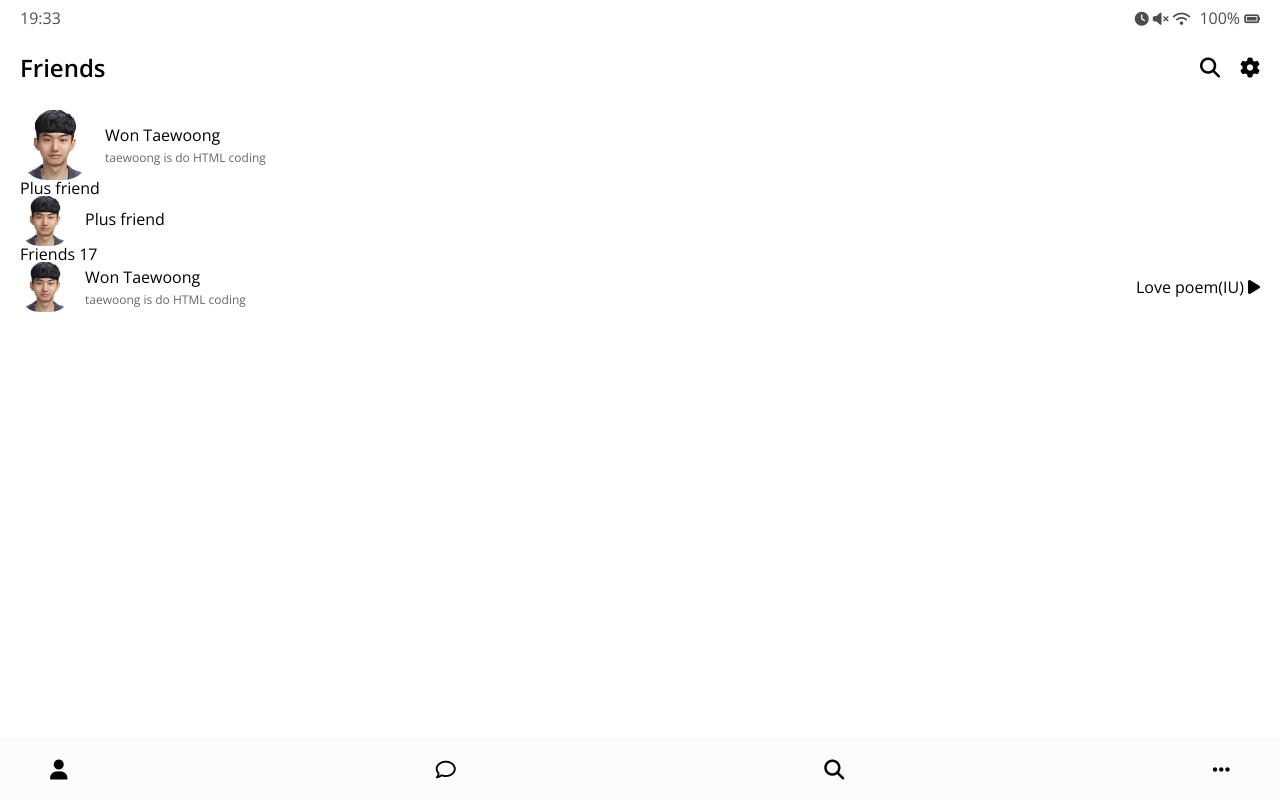
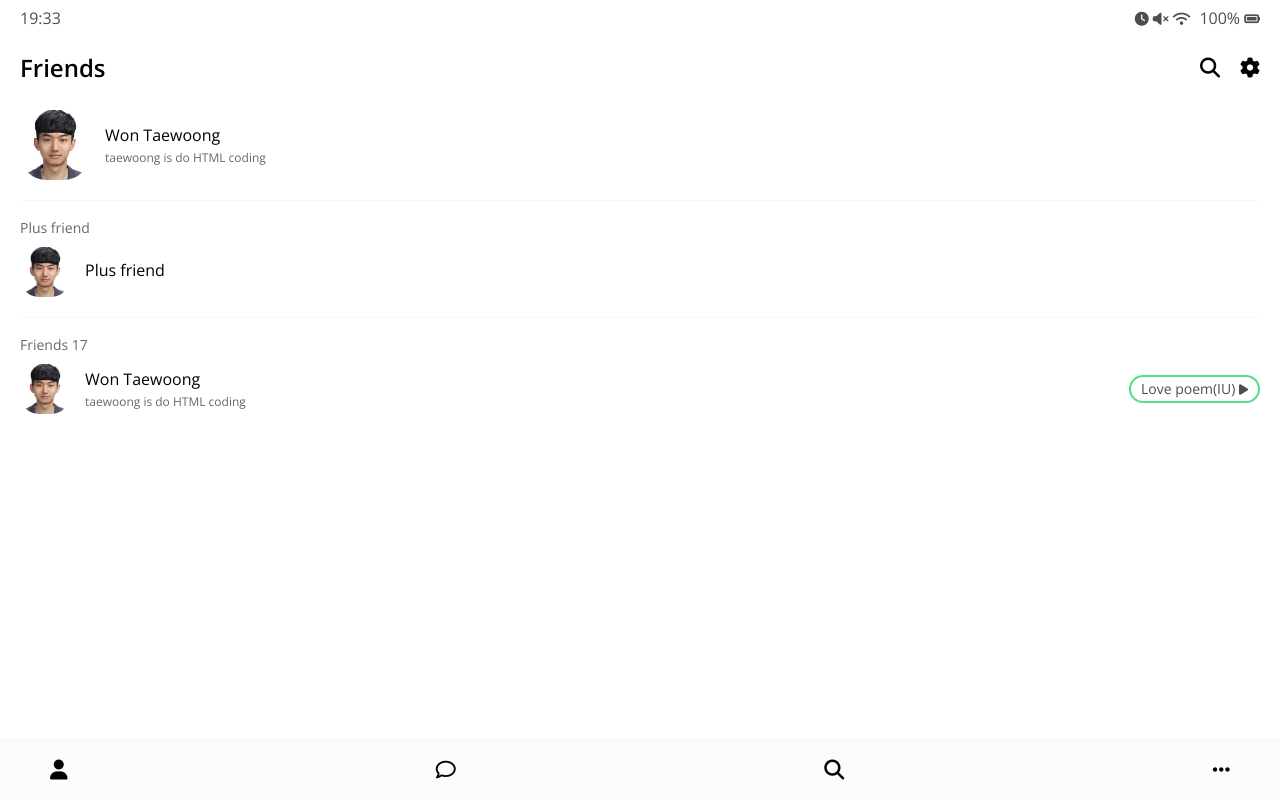
Before and after one commit to TeoWon/kakao-clone-v2, a plain HTML site: page friends.html in a window 1280 px wide. Drawn offline with nearby package versions, Linux system fonts and the light colour scheme.

Commit message:
Friends Screen

```diff
--- a/css/friend.css
+++ b/css/friend.css
@@ -24,6 +24,7 @@
 }
 .friend__content .friend__name {
   display: block;
+  /* font-weight: 600; */
   margin-bottom: 5px;
 }
 .friend__content .friend__status,
@@ -38,3 +39,15 @@
 .friend .chat__timestamp {
   font-size: 12px;
 }
+.friend .friend__now-listening {
+  border: 2px solid #52e084;
+  padding: 5px 10px;
+  border-radius: 15px;
+  font-size: 14px;
+}
+.friend .friend__now-listening span {
+  opacity: 0.7;
+}
+.friend__now-listening i {
+  font-size: 12px;
+}
--- /dev/null
+++ b/css/friends.css
@@ -0,0 +1,12 @@
+.friends .friends__plus {
+  padding: 20px 0px;
+  border-top: 1px solid #f7f7f7;
+  border-bottom: 1px solid #f7f7f7;
+  margin: 20px 0px;
+}
+.friends__plus .friends__title,
+.friends__list .friends__title {
+  font-size: 14px;
+  opacity: 0.6;
+  margin-bottom: 12px;
+}
--- a/css/styles.css
+++ b/css/styles.css
@@ -6,6 +6,7 @@
 @import "header.css";
 @import "nav-bar.css";
 @import "friend.css";
+@import "friends.css";
 
 * {
   box-sizing: border-box;
--- a/friends.html
+++ b/friends.html
@@ -49,7 +49,7 @@
     <main class="friends">
       <header class="friends__header">
         <!--페이지에 여러 개의 header 사용가능-->
-        <div class="friends__friend friend friend--large">
+        <div class="friends__friend friend">
           <!--firend 부분에서 본인 사진은 친구들 사진과 크기가 차이가 있어 large로 구분해준다.-->
           <div class="friend__column">
             <!--cloumn이 의미하는건 page를 반 나눴을때 한구역, 두구역으로 나눠서 작업하는걸 의미 예를 들어 한쪽은 프로필, 한쪽은 프로필 뮤직-->
@@ -66,7 +66,7 @@
         </div>
       </header>
       <div class="friends__plus">
-        <h5 class="friends__plus-title">Plus friend</h5>
+        <h5 class="friends__title">Plus friend</h5>
         <div class="friends__friend friend">
           <div class="friend__column">
             <img src="images/avatar.jpg" class="friend__avatar" />
@@ -95,8 +95,10 @@
           </div>
           <div class="friend__column">
             <div class="friend__now-listening">
-              <span>Love poem(IU) </span>
-              <i class="fas fa-play"></i>
+              <span
+                >Love poem(IU)
+                <i class="fas fa-play"></i>
+              </span>
             </div>
           </div>
         </li>
```
